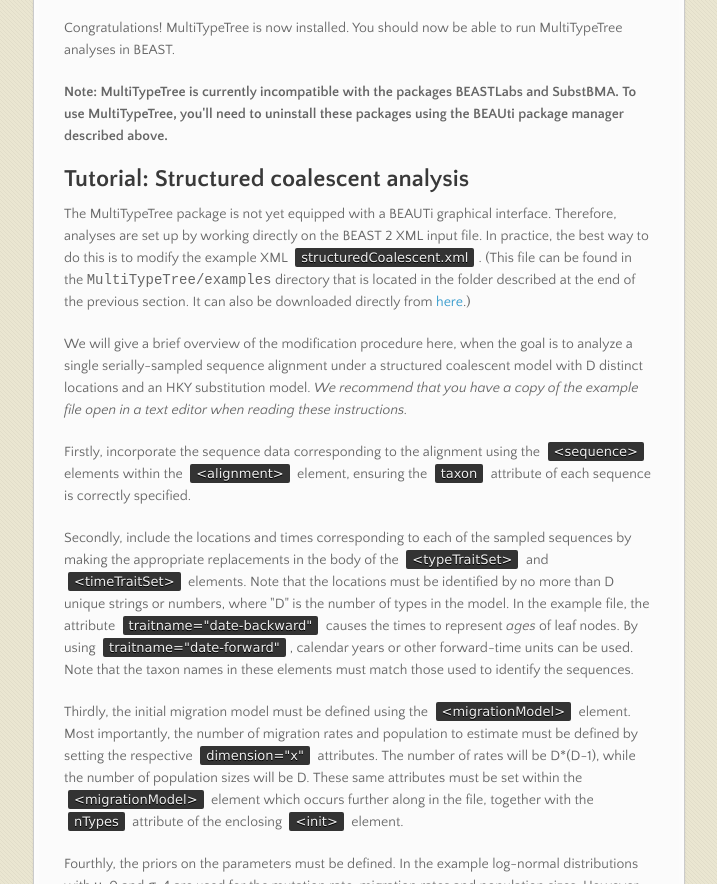
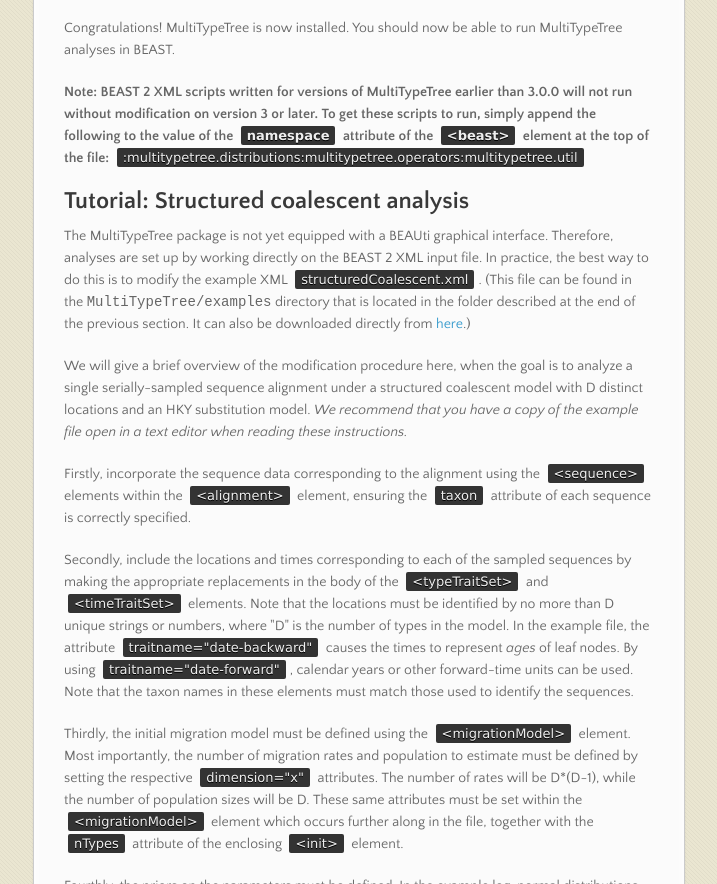
Before and after one commit to tgvaughan/MultiTypeTree, a plain HTML site: page index.html in a window 1280 px wide. Shown: the part 885-1769 px from the top of the page, without its empty margins (282-999 px from the left). Drawn offline with nearby package versions, Linux system fonts and the light colour scheme.

Commit message:
Explained how to run 2.* scripts under 3.*.

```diff
--- a/index.html
+++ b/index.html
@@ -104,13 +104,17 @@
 	<p>Congratulations! MultiTypeTree is now installed.  You
 	should now be able to run MultiTypeTree analyses in BEAST.</p>
 
-        <p><b>Note: MultiTypeTree is currently incompatible with the
-	    packages BEASTLabs and SubstBMA. To use MultiTypeTree,
-	    you'll need to uninstall these packages using the BEAUti
-	    package manager described above.</b></p>
+        <p><b>Note: BEAST 2 XML scripts written for versions of
+            MultiTypeTree earlier than 3.0.0 will not run without
+            modification on version 3 or later.  To get these scripts
+            to run, simply append the following to the value of
+            the <code>namespace</code> attribute of
+            the <code>&lt;beast&gt;</code> element at the top of the
+            file:</b>
+          <code>:multitypetree.distributions:multitypetree.operators:multitypetree.util</code></p>
 
 	<h2>Tutorial: Structured coalescent analysis</h2>
-	<p>The MultiTypeTree package is not yet equipped with a BEAUTi
+	<p>The MultiTypeTree package is not yet equipped with a BEAUti
 	  graphical interface.  Therefore, analyses are set up by
 	  working directly on the BEAST 2 XML input file.  In
 	  practice, the best way to do this is to modify the example
```
